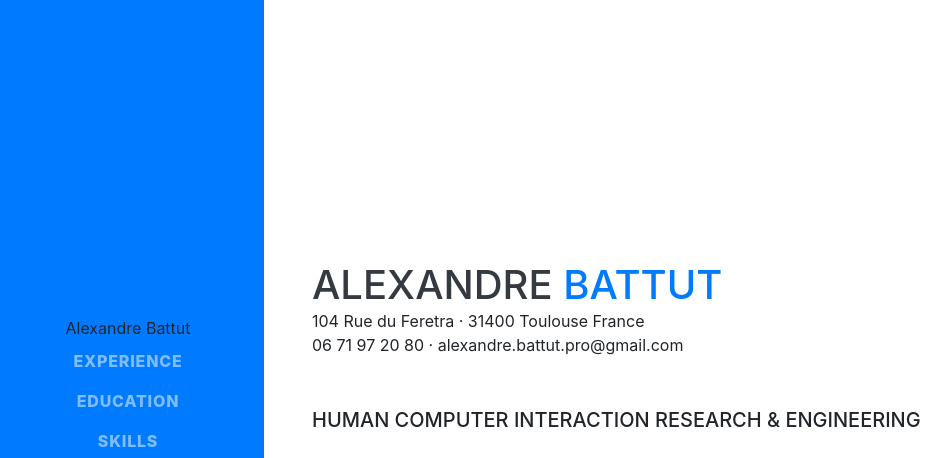
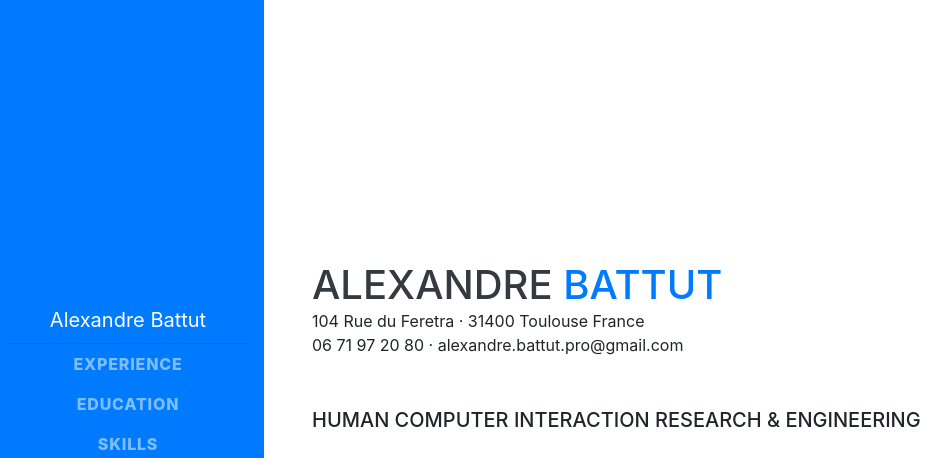
Before and after one commit to AlexandreBattutPro/alexandrebattut.github.io, a website with bundled scripts: page index.html in a window 1280 px wide. Shown: the top 458 px of the page, without its empty margins (8-959 px from the left). Built offline with nearby package versions, Linux system fonts and the light colour scheme; a web font is replaced by a local one.

Commit message:
fix this line

```diff
--- a/index.html
+++ b/index.html
@@ -28,10 +28,7 @@
   <nav class="navbar navbar-expand-lg navbar-dark bg-primary fixed-top" id="sideNav">
     <a class="navbar-brand js-scroll-trigger" href="#page-top">
       <span class="d-block d-lg-none">Alexandre Battut</span>
-      <span class="d-none d-lg-block">
-        <a>Alexandre Battut</a>
-        <hr class="m-0">
-      </span>
+      <span class="d-none d-lg-block">Alexandre Battut</span>
       <!--<span class="d-none d-lg-block">
         <img class="img-fluid img-profile rounded-circle mx-auto mb-2" src="img/profile.jpg" alt="">
       </span>-->
@@ -41,9 +38,9 @@
     </button>
     <div class="collapse navbar-collapse" id="navbarSupportedContent">
       <ul class="navbar-nav">
-        <!--<li class="nav-item">
-          <a class="nav-link js-scroll-trigger" href="#about">About</a>
-        </li>-->
+        <li class="nav-item">
+            <hr class="m-0">
+        </li>
         <li class="nav-item">
           <a class="nav-link js-scroll-trigger" href="#experience">Experience</a>
         </li>
```
